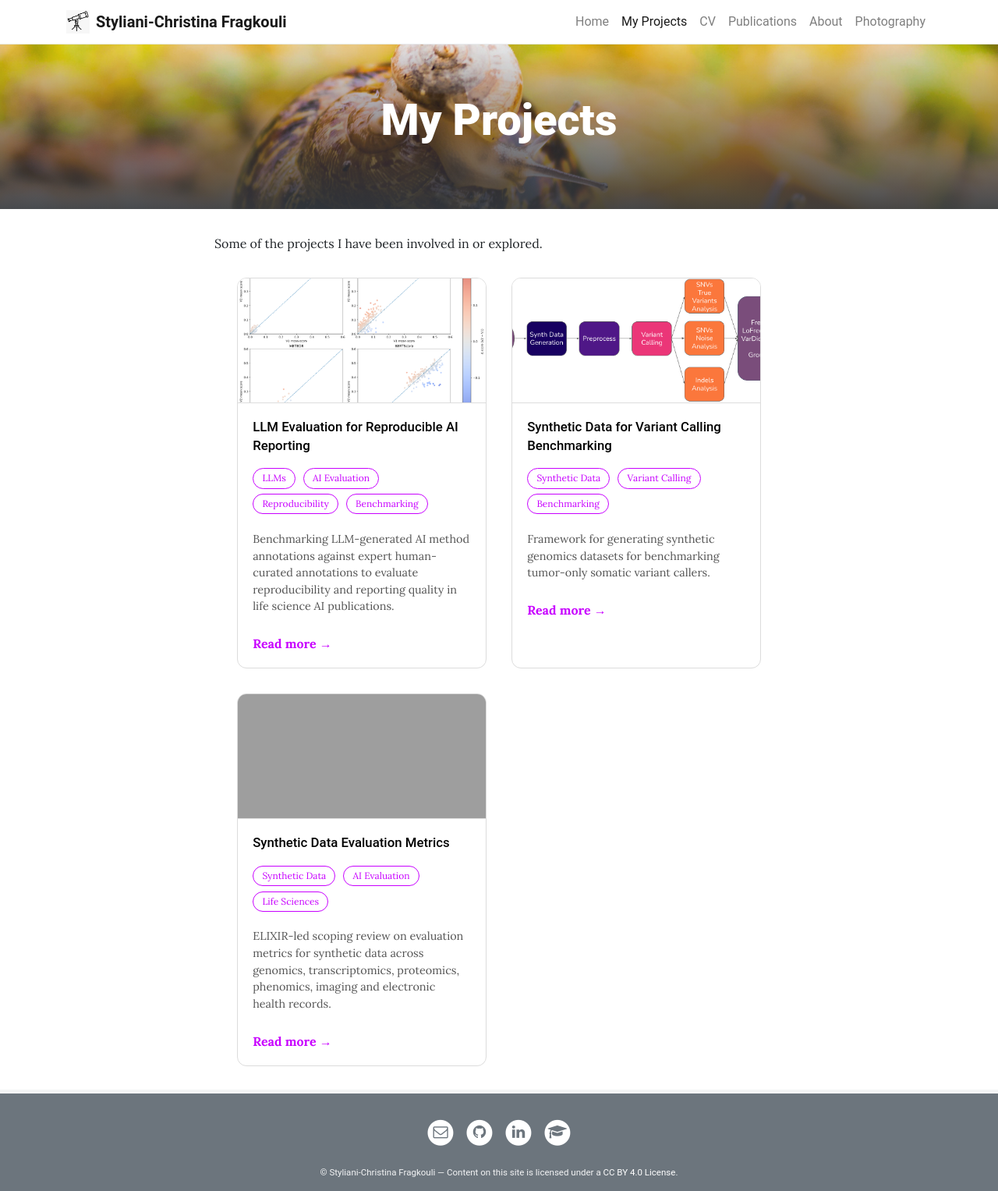
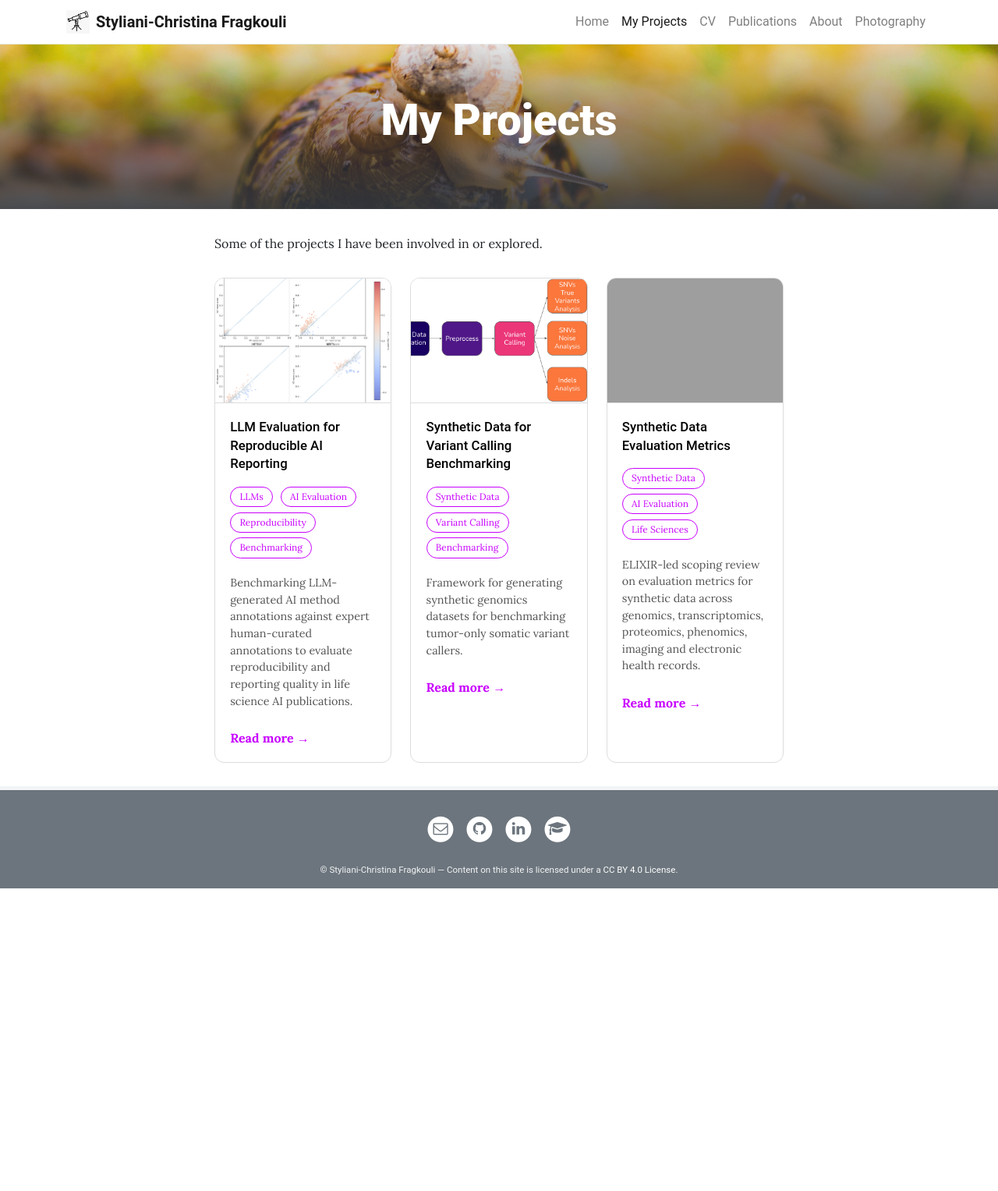
Before and after one commit to sfragkoul/sfragkoul.github.io, a Jekyll site: the page built from pages/Projects.md, in a window 1280 px wide. Shown: the whole page at 78% size. Built offline with Jekyll 4.4.1, drawn with Linux system fonts in a browser that asks for light colours; after the commit the page ends 1139 px from its top, so only the background shows below that; grey boxes are pictures that could not be loaded.

Commit message:
card content smaller and 3 per row

```diff
--- a/_sass/_main.scss
+++ b/_sass/_main.scss
@@ -12,11 +12,23 @@ body > main {
 
 .project-grid {
   display: grid;
-  grid-template-columns: repeat(auto-fit, minmax(300px, 320px));
-  justify-content: center;
-  gap: 2rem;
+  grid-template-columns: repeat(3, 1fr);
+  gap: 1.5rem;
   margin-top: 2rem;
 }
+
+@media (max-width: 992px) {
+  .project-grid {
+    grid-template-columns: repeat(2, 1fr);
+  }
+}
+
+@media (max-width: 768px) {
+  .project-grid {
+    grid-template-columns: 1fr;
+  }
+}
+
 
 .project-card {
   border: 1px solid #dcdcdc;
```
